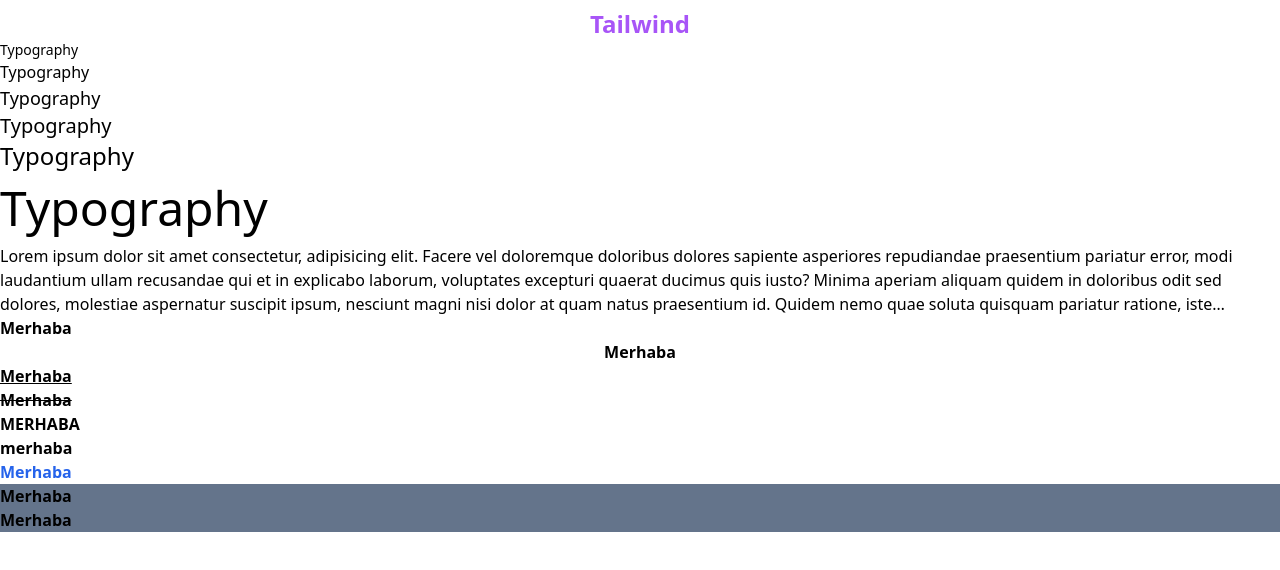
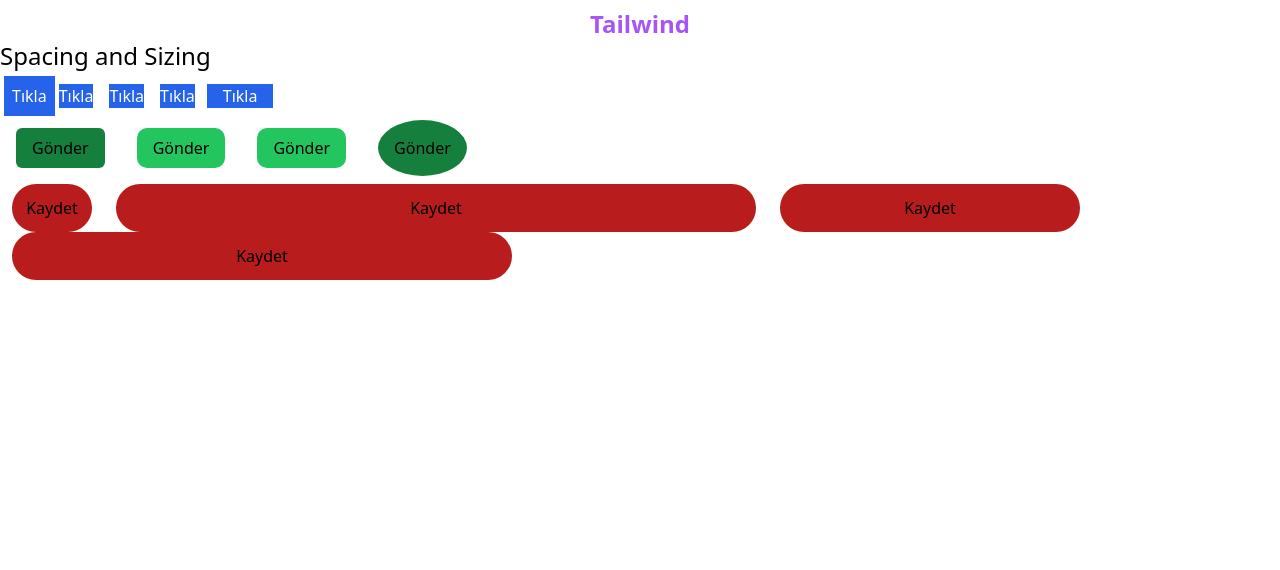
Before and after one commit to fatihbaydar/tailwind, a React (Create React App) app: page / in a window 1280 px wide. Shown: the top 570 px of the page. Built offline with nearby package versions, Linux system fonts and the light colour scheme.

Commit message:
spacing and sizing

```diff
--- a/src/App.js
+++ b/src/App.js
@@ -1,10 +1,12 @@
+import SpacingAndSizing from "./components/SpacingAndSizing";
 import Typography from "./components/Typography";
 
 function App() {
   return (
     <div className="App">
       <h1 className="text-2xl text-center text-purple-500 font-bold mt-2">Tailwind</h1>
-      <Typography/>
+      {/* <Typography/> */}
+      <SpacingAndSizing/>
     </div>
   );
 }
--- /dev/null
+++ b/src/components/SpacingAndSizing.jsx
@@ -0,0 +1,30 @@
+import React from 'react'
+
+const SpacingAndSizing = () => {
+  return (
+    <div>
+        <div>
+            <h3 className='text-2xl'>Spacing and Sizing</h3>
+        <button className='bg-blue-600 text-white p-2 m-1'>Tıkla</button>
+        <button className='bg-blue-600 text-white p-x-3'>Tıkla</button>
+        <button className='bg-blue-600 text-white ms-4'>Tıkla</button>
+        <button className='bg-blue-600 text-white ml-4'>Tıkla</button>
+        <button className='bg-blue-600 text-white px-4 p ml-3'>Tıkla</button>
+        </div>
+      <div>
+        <button className='bg-green-700 mx-4 px-4 py-2 border-gray-800 rounded-md'>Gönder</button>
+        <button className='bg-green-500 mx-4 px-4 py-2 border-gray-800 rounded-[10px]'>Gönder</button>
+        <button className='bg-green-500 mx-4 px-4 py-2 border-gray-800 rounded-[10px]'>Gönder</button>
+        <button className='bg-green-700 mx-4 px-4 py-4 border-gray-800 rounded-[50%]'>Gönder</button>
+      </div>
+      <div className='my-2'>
+        <button className='bg-red-700 w-20 rounded-full py-3 mx-3'>Kaydet</button>
+        <button className='bg-red-700 w-1/2 rounded-full py-3 mx-3'>Kaydet</button>
+        <button className='bg-red-700 w-[300px] rounded-full py-3 mx-3'>Kaydet</button>
+        <button className='bg-red-700 w-1/2 max-w-[500px] rounded-full py-3 mx-3'>Kaydet</button>
+      </div>
+    </div>
+  )
+}
+
+export default SpacingAndSizing
```
